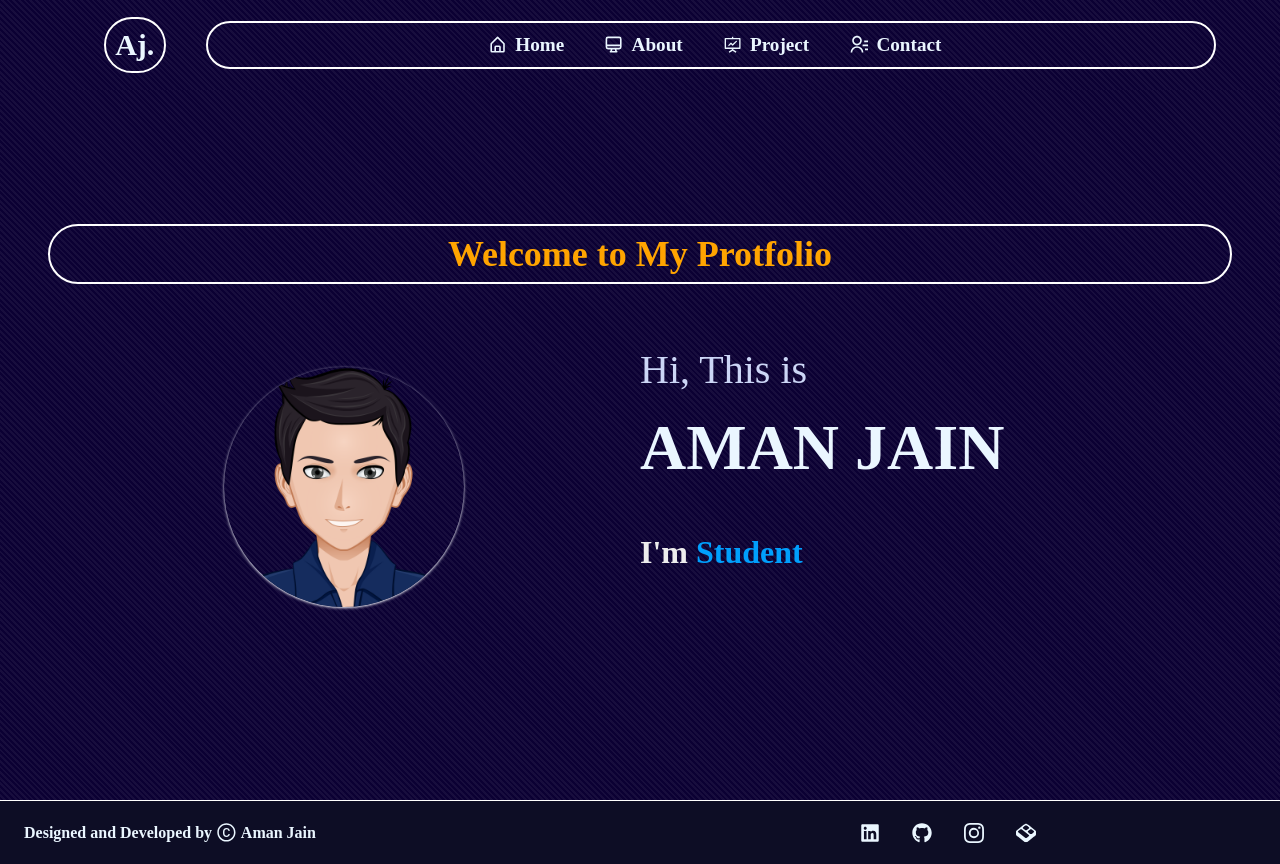
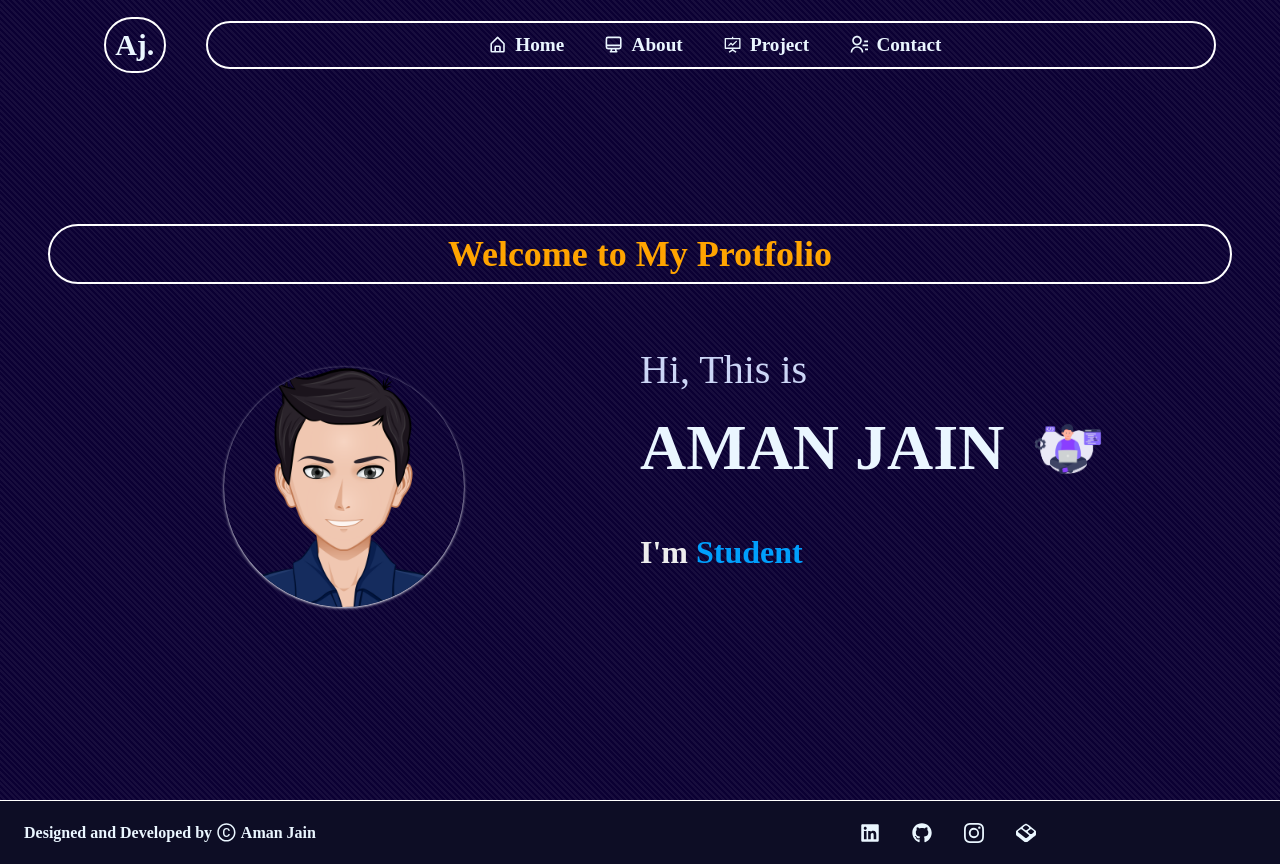
Before and after one commit to VAmanjain/portfiolio, a React (Create React App) app: page / in a window 1280 px wide. Built offline with nearby package versions, Linux system fonts and the light colour scheme.

Commit message:
add image

```diff
--- a/src/components/Home.jsx
+++ b/src/components/Home.jsx
@@ -3,6 +3,7 @@ import Image from "../assests/myAvatar.png";
 import { motion } from "framer-motion";
 import { Tilt } from "react-tilt";
 import { Cursor, useTypewriter } from "react-simple-typewriter";
+import IntroImage from '../../src/assests/introPic.png'
 
 import { FiGithub } from "react-icons/fi";
 import { FaLinkedin } from "react-icons/fa";
@@ -60,8 +61,11 @@ const Home = () => {
               <p className="text-[1.2rem] tablet:text-[2.5rem]   text-[#ccd6f6] z-20">
                 Hi, This is
               </p>
-              <h1 className=" name text-[2.2rem] tablet:mb-8 text-textcolor  mb-4 tablet:text-[4rem] font-bold  ">
+              <h1 className=" name text-[2.2rem] tablet:mb-8 text-textcolor  mb-4 tablet:text-[4rem] font-bold tablet:flex items-center mx-auto ">
                 AMAN JAIN
+                <span className="w-full h-auto flex justify-center tablet:w-auto " >
+                  <img src={IntroImage} alt="" className=" w-[8rem] mx-a " />
+                </span>
               </h1>
               <h2 className="text-[1.3rem] grid laptop:flex tablet:text-[2rem] font-bold text-[#ededed] ">
                 I'm
```
Also changed, not shown: src/assests/introPic.png (added).
